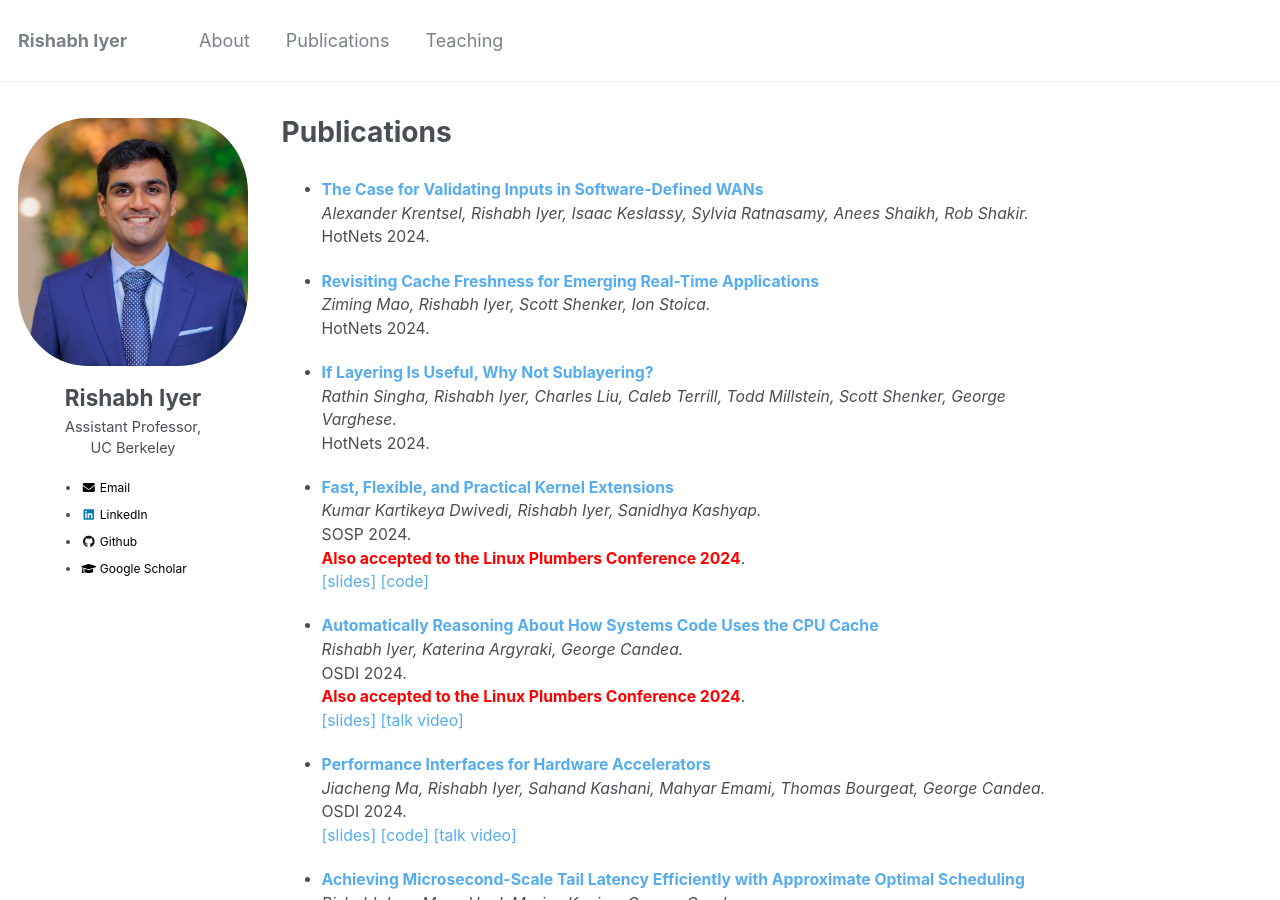
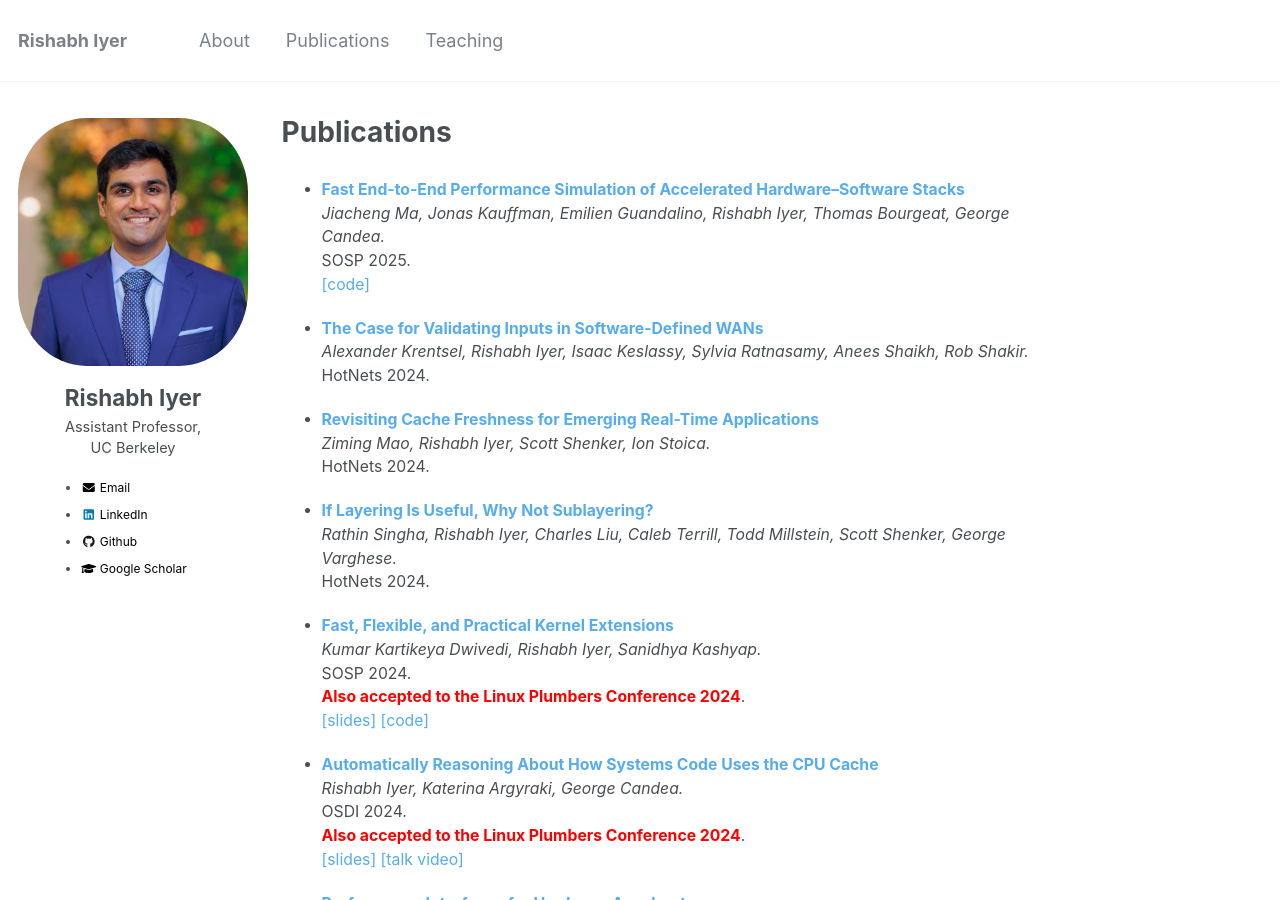
Before and after one commit to rishabh246/rishabh246.github.io, a Jekyll site: the page built from _pages/publications.md, in a window 1280 px wide and 900 px high. Built offline with Jekyll 4.4.1, drawn with Linux system fonts in a browser that asks for light colours.

Commit message:
Add SOSP 2025 pub

```diff
--- a/_pages/publications.md
+++ b/_pages/publications.md
@@ -4,6 +4,11 @@ title: "Publications"
 permalink: /publications/
 author_profile: true
 ---
+
+- **[Fast End-to-End Performance Simulation of Accelerated Hardware–Software Stacks](/files/nex.pdf)**
+_Jiacheng Ma, Jonas Kauffman, Emilien Guandalino, Rishabh Iyer, Thomas Bourgeat, George Candea._ <br>
+SOSP 2025. <br>
+[[code]](https://github.com/dslab-epfl/NEX)
 
 - **[The Case for Validating Inputs in Software-Defined WANs](/files/hodor.pdf)**
 _Alexander Krentsel, Rishabh Iyer, Isaac Keslassy, Sylvia Ratnasamy, Anees Shaikh, Rob Shakir._ <br>
```
Also changed, not shown: 1 other file.
